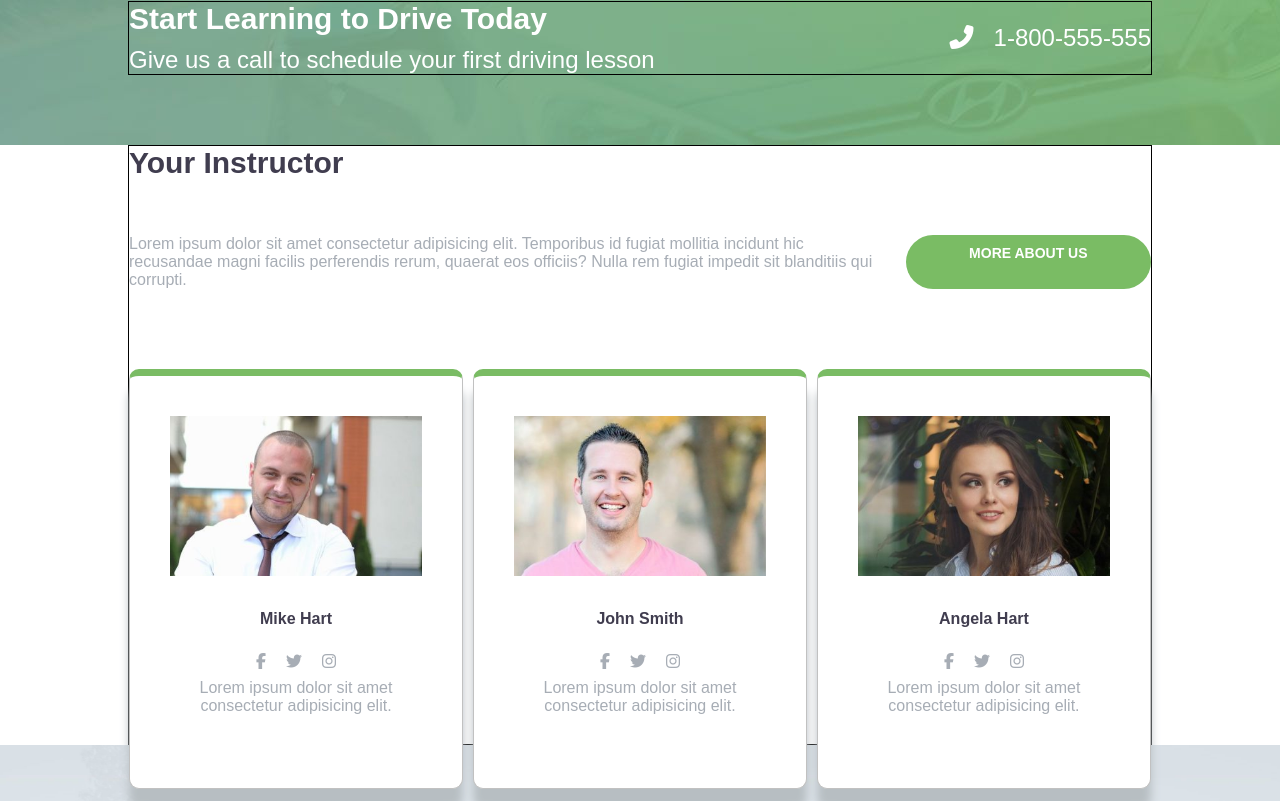
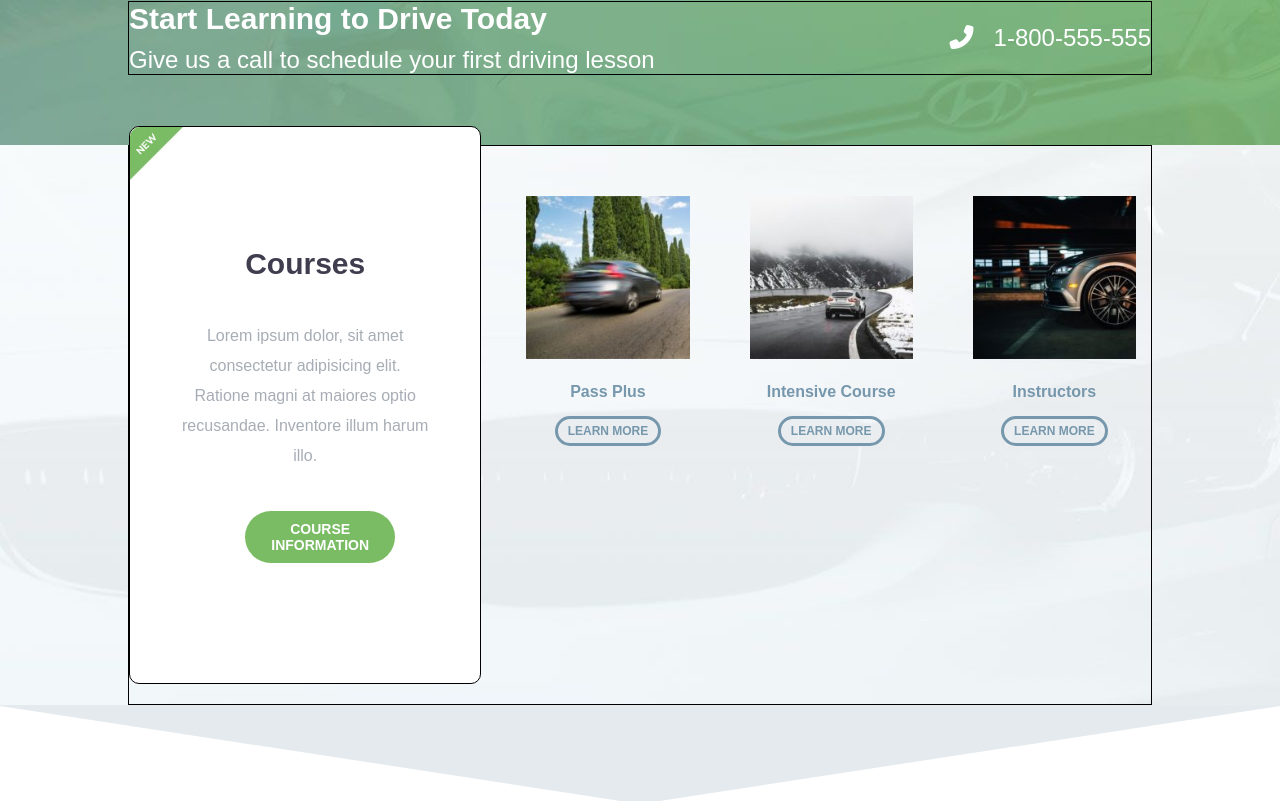
Before and after one commit to RominaMalimban/proj-html-vuejs, a Vue app: page / in a window 1280 px wide. Shown: the part 1379-2180 px from the top of the page. Built offline with nearby package versions, Linux system fonts and the light colour scheme.

Commit message:
aggiunta img svg triangolo per Courses

```diff
--- a/src/components/AppMain.vue
+++ b/src/components/AppMain.vue
@@ -3,6 +3,7 @@ import Newsletter from './Newsletter.vue';
 import Testimonials from './Testimonials.vue';
 import LatestNews from './LatestNews.vue';
 import Instructors from './Instructors.vue';
+import Courses from './Courses.vue';
 import Rate from './Rate.vue';
 
 export default {
@@ -12,12 +13,14 @@ export default {
         Testimonials,
         LatestNews,
         Instructors,
-        Rate
+        Rate,
+        Courses
     }
 }
 </script>
 
 <template>
+    <Courses />
     <Rate />
     <Instructors />
     <Testimonials />
--- /dev/null
+++ b/src/components/Courses.vue
@@ -0,0 +1,153 @@
+<script>
+export default {
+    name: "Courses",
+    data() {
+        return {
+            courses: [
+                {
+                    name: 'Pass Plus',
+                    image: 'img/courses-passplus-200x200.jpg',
+                    description: 'LEARN MORE'
+                },
+                {
+                    name: 'Intensive Course',
+                    image: 'img/course-intensive-200x200.jpg',
+                    description: 'LEARN MORE'
+                },
+                {
+                    name: 'Instructors',
+                    image: 'img/courses-instructor-200x200.jpg',
+                    description: 'LEARN MORE'
+                },
+            ]
+        }
+    }
+}
+</script>
+
+<template>
+    <section>
+        <div class="container">
+            <div class="courses">
+                <h2>Courses</h2>
+                <p>
+                    Lorem ipsum dolor, sit amet consectetur adipisicing elit. Ratione magni at maiores optio recusandae.
+                    Inventore illum harum illo.
+                </p>
+                <a href="#">COURSE INFORMATION</a>
+                <div class="new">
+                    <img src="/img/new-corner.jpg" alt="">
+                </div>
+            </div>
+
+            <div class="cards" v-for="(course, index) in courses" :key="index">
+                <div class="card">
+                    <img :src="course.image" :alt="course.name">
+                    <h4>{{ course.name }}</h4>
+                    <a href="#">{{ course.description }}</a>
+                </div>
+            </div>
+        </div>
+    </section>
+    <!-- <div class="triangle">
+        <img src="../../public/img/driving-triangle.svg" alt="">
+    </div> -->
+    <svg class="fusion-big-triangle-candy" xmlns="http://www.w3.org/2000/svg" version="1.1" width="100%" height="100"
+        viewBox="0 0 100 100" preserveAspectRatio="none" style="fill:#e4eaed;padding:0;">
+        <path d="M-1 -1 L50 99 L101 -1 Z"></path>
+    </svg>
+</template>
+
+<style lang="scss" scoped>
+@use '../styles/partials/variables' as*;
+@use '../styles/partials/mixins' as*;
+
+section {
+    background-image: url(/img/promise-background.jpg);
+    background-position: cover;
+    background-position: 0% 68%;
+    // debug
+    min-height: 500px;
+
+    .container {
+        display: flex;
+    }
+
+    .courses {
+        background-color: #fff;
+        width: 40%;
+        padding: 120px 50px;
+        text-align: center;
+        display: flex;
+        flex-direction: column;
+        justify-content: center;
+        align-items: center;
+        position: relative;
+        top: -20px;
+        border-radius: 10px;
+        // debug
+        border: 1px solid black;
+
+        h2 {
+            color: $gray-title;
+        }
+
+        p {
+            padding: 40px 0;
+            line-height: 30px;
+            color: $gray-text;
+        }
+
+        a {
+            @include button;
+            padding: 10px;
+            width: 60%;
+        }
+
+        .new {
+            position: absolute;
+            top: 0;
+            left: 0;
+            width: 15%;
+
+            img {
+                border-top-left-radius: 10px;
+            }
+        }
+    }
+
+    .cards {
+        margin-left: 30px;
+        display: flex;
+        padding: 50px 15px;
+        text-align: center;
+        // width: 60%;
+
+        .card {
+            // padding: 0 15px;
+            // debug
+            // border: 1px solid black;
+
+            h4 {
+                padding: 20px 0;
+                color: #7697ac;
+            }
+
+            a {
+                font-size: 12px;
+                font-weight: bold;
+                color: #7697ac;
+                border-radius: 30px;
+                border: 3px solid #7697ac;
+                border-radius: 30px;
+                padding: 5px 10px;
+
+            }
+        }
+    }
+}
+
+.triangle {
+    width: 100%;
+}
+</style>
```
Also changed, not shown: public/img/driving-triangle.svg (added).
